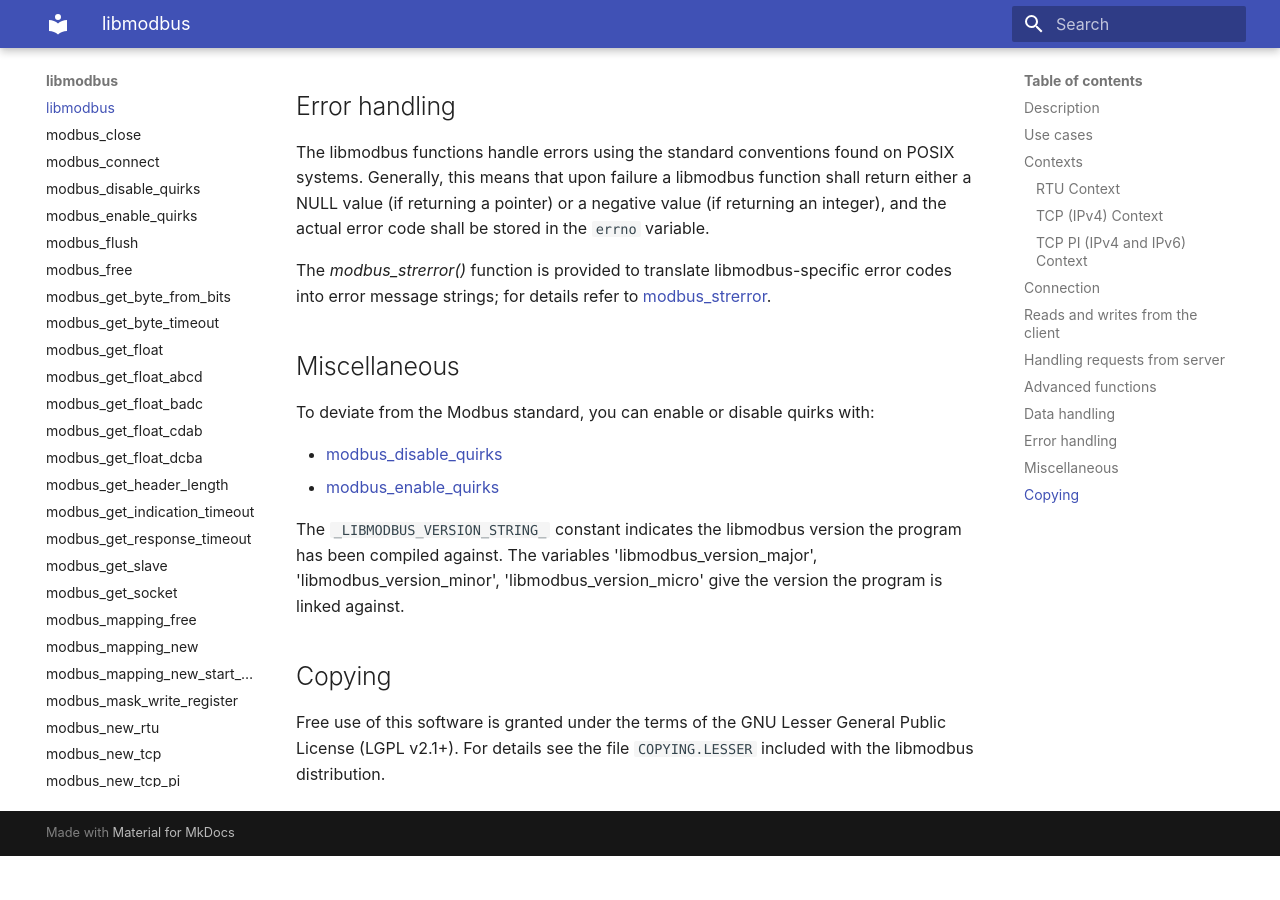
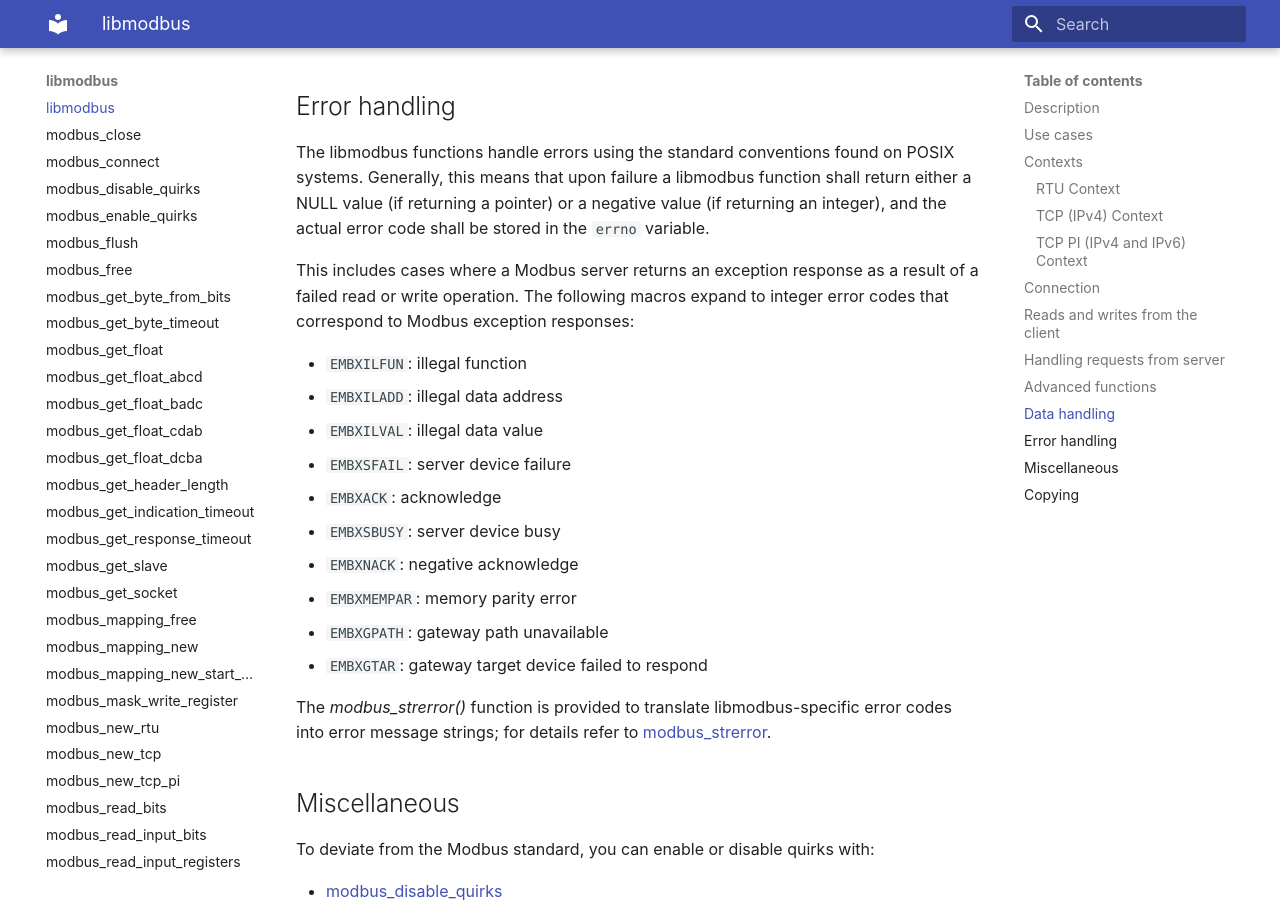
Before and after one commit to stephane/libmodbus, an MkDocs documentation site: the page built from docs/index.md, in a window 1280 px wide and 900 px high, scrolled down 6598 px. Built offline with MkDocs 1.6.1 and Material for MkDocs 9.7.7, drawn with Linux system fonts in a browser that asks for light colours; before the commit the page ends 7454 px from its top, so only the background shows below that.

Commit message:
Document macros for Modbus error codes

```diff
--- a/docs/index.md
+++ b/docs/index.md
@@ -246,6 +246,21 @@ shall return either a NULL value (if returning a pointer) or a negative value
 (if returning an integer), and the actual error code shall be stored in the
 `errno` variable.
 
+This includes cases where a Modbus server returns an exception response as a
+result of a failed read or write operation. The following macros expand to
+integer error codes that correspond to Modbus exception responses:
+
+- `EMBXILFUN`: illegal function
+- `EMBXILADD`: illegal data address
+- `EMBXILVAL`: illegal data value
+- `EMBXSFAIL`: server device failure
+- `EMBXACK`: acknowledge
+- `EMBXSBUSY`: server device busy
+- `EMBXNACK`: negative acknowledge
+- `EMBXMEMPAR`: memory parity error
+- `EMBXGPATH`: gateway path unavailable
+- `EMBXGTAR`: gateway target device failed to respond
+
 The *modbus_strerror()* function is provided to translate libmodbus-specific
 error codes into error message strings; for details refer to
 [modbus_strerror](modbus_strerror.md).
```
